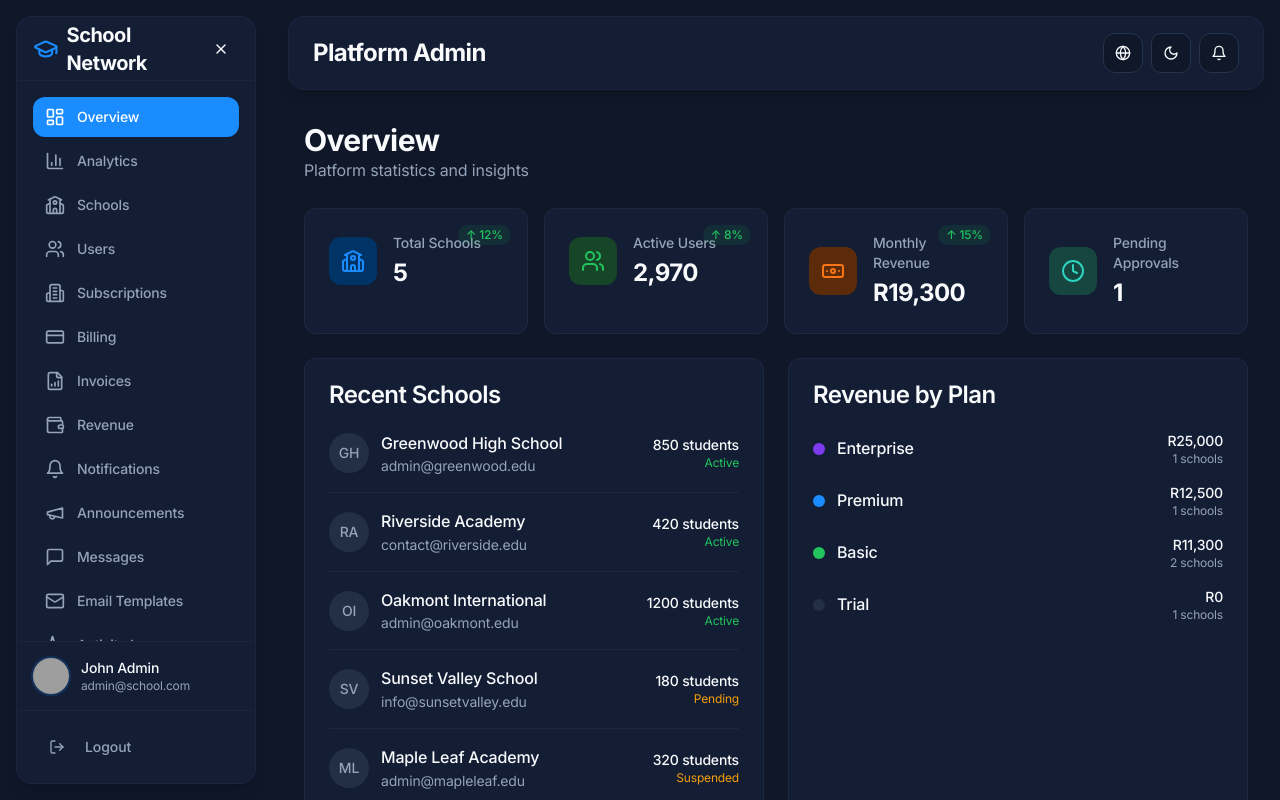
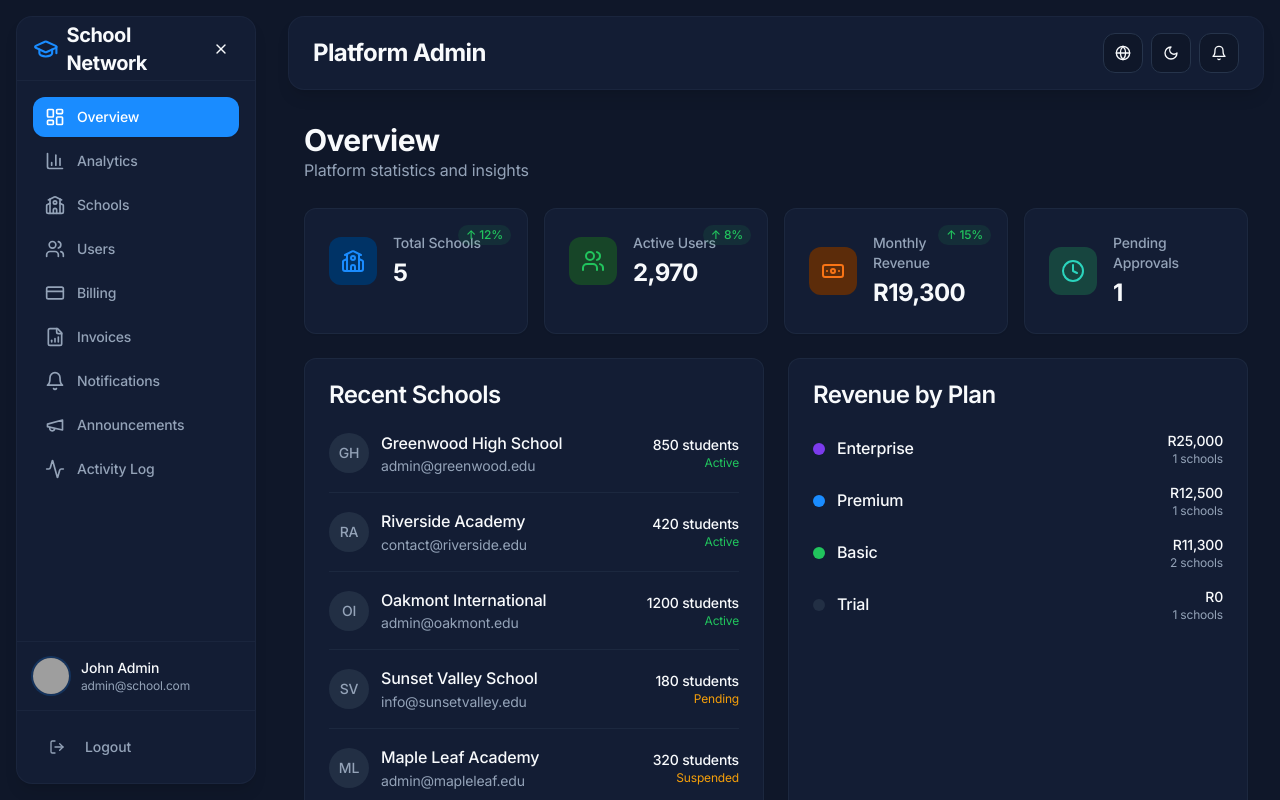
Before and after one commit to Gtech-Labs/school-network-ui-dashboard, a React (Vite) app: page /admin in a window 1280 px wide. Built offline with nearby package versions, Linux system fonts and the light colour scheme; grey boxes are pictures that could not be loaded.

Commit message:
remove Admin features not part of the MVP

```diff
--- a/src/App.tsx
+++ b/src/App.tsx
@@ -71,12 +71,12 @@ const App = () => (
               <Route path="messages" element={<AdminMessages />} />
               <Route path="email-templates" element={<AdminEmailTemplates />} />
               <Route path="activity-log" element={<AdminActivityLog />} />
-              <Route path="security" element={<AdminSecurity />} />
-              <Route path="permissions" element={<AdminPermissions />} />
-              <Route path="integrations" element={<AdminIntegrations />} />
-              <Route path="database" element={<AdminDatabase />} />
-              <Route path="settings" element={<AdminSettings />} />
-              <Route path="localization" element={<AdminLocalization />} />
+              {/*<Route path="security" element={<AdminSecurity />} />*/}
+              {/*<Route path="permissions" element={<AdminPermissions />} />*/}
+              {/*<Route path="integrations" element={<AdminIntegrations />} />*/}
+              {/*<Route path="database" element={<AdminDatabase />} />*/}
+              {/*<Route path="settings" element={<AdminSettings />} />*/}
+              {/*<Route path="localization" element={<AdminLocalization />} />*/}
               <Route path="support" element={<AdminSupport />} />
             </Route>
 
--- a/src/components/DashboardLayout.tsx
+++ b/src/components/DashboardLayout.tsx
@@ -59,30 +59,30 @@ const adminNavItems: NavItem[] = [
   // Management
   { labelKey: 'nav.schools', path: '/admin/schools', icon: School, section: 'management' },
   { labelKey: 'nav.users', path: '/admin/users', icon: Users, section: 'management' },
-  { labelKey: 'nav.subscriptions', path: '/admin/subscriptions', icon: Building2, section: 'management' },
+  // { labelKey: 'nav.subscriptions', path: '/admin/subscriptions', icon: Building2, section: 'management' },
 
   // Financial
   { labelKey: 'nav.billing', path: '/admin/billing', icon: CreditCard, section: 'financial' },
   { labelKey: 'nav.invoices', path: '/admin/invoices', icon: FileBarChart, section: 'financial' },
-  { labelKey: 'nav.revenue', path: '/admin/revenue', icon: Wallet, section: 'financial' },
+  // { labelKey: 'nav.revenue', path: '/admin/revenue', icon: Wallet, section: 'financial' },
 
   // Communication
   { labelKey: 'nav.notifications', path: '/admin/notifications', icon: Bell, section: 'communication' },
   { labelKey: 'nav.announcements', path: '/admin/announcements', icon: Megaphone, section: 'communication' },
-  { labelKey: 'nav.messages', path: '/admin/messages', icon: MessageSquare, section: 'communication' },
-  { labelKey: 'nav.emailTemplates', path: '/admin/email-templates', icon: Mail, section: 'communication' },
+  // { labelKey: 'nav.messages', path: '/admin/messages', icon: MessageSquare, section: 'communication' },
+  // { labelKey: 'nav.emailTemplates', path: '/admin/email-templates', icon: Mail, section: 'communication' },
 
   // System
   { labelKey: 'nav.activityLog', path: '/admin/activity-log', icon: Activity, section: 'system' },
-  { labelKey: 'nav.security', path: '/admin/security', icon: Shield, section: 'system' },
-  { labelKey: 'nav.permissions', path: '/admin/permissions', icon: Lock, section: 'system' },
-  { labelKey: 'nav.integrations', path: '/admin/integrations', icon: Zap, section: 'system' },
-  { labelKey: 'nav.database', path: '/admin/database', icon: Database, section: 'system' },
+  // { labelKey: 'nav.security', path: '/admin/security', icon: Shield, section: 'system' },
+  // { labelKey: 'nav.permissions', path: '/admin/permissions', icon: Lock, section: 'system' },
+  // { labelKey: 'nav.integrations', path: '/admin/integrations', icon: Zap, section: 'system' },
+  // { labelKey: 'nav.database', path: '/admin/database', icon: Database, section: 'system' },
 
   // Settings
-  { labelKey: 'nav.settings', path: '/admin/settings', icon: Settings, section: 'settings' },
-  { labelKey: 'nav.localization', path: '/admin/localization', icon: Globe, section: 'settings' },
-  { labelKey: 'nav.support', path: '/admin/support', icon: HelpCircle, section: 'settings' },
+  // { labelKey: 'nav.settings', path: '/admin/settings', icon: Settings, section: 'settings' },
+  // { labelKey: 'nav.localization', path: '/admin/localization', icon: Globe, section: 'settings' },
+  // { labelKey: 'nav.support', path: '/admin/support', icon: HelpCircle, section: 'settings' },
 ];
 
 const allSchoolNavItems: NavItem[] = [
```
